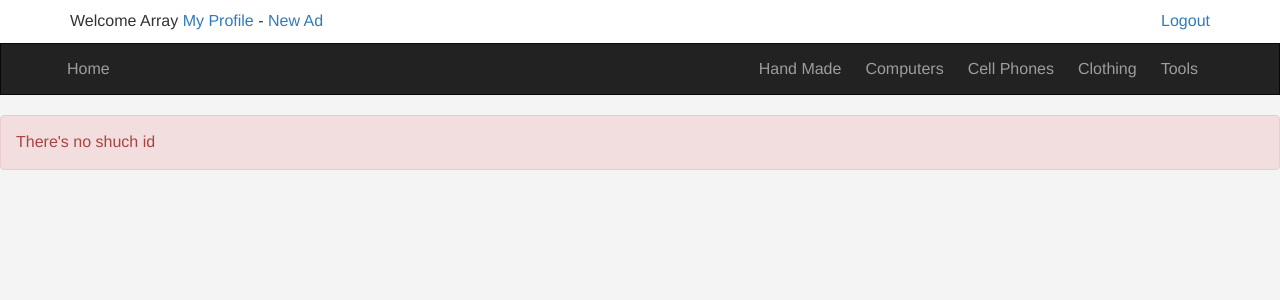
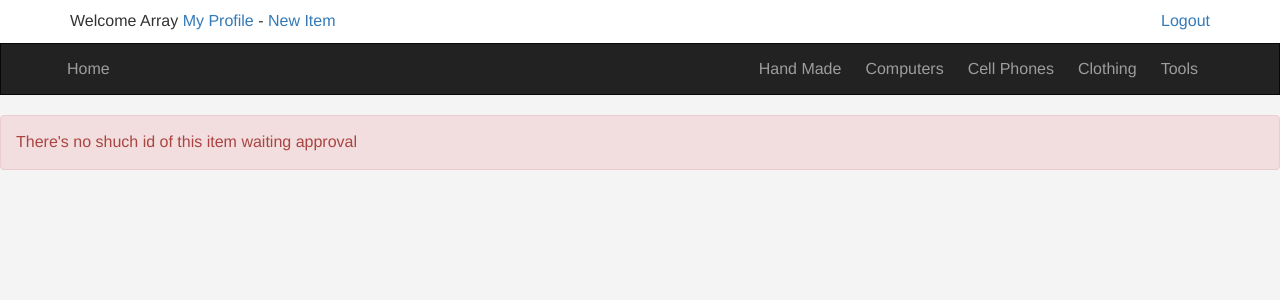
Before and after one commit to samopro/ecommerce_elzero, a PHP site: page /items.php in a window 1280 px wide. Shown: the top 300 px of the page. Run offline with PHP 8.4, Linux system fonts and the light colour scheme; a user stored in the database is signed in; data comes from the database, SQL or seed files in the repository.

Commit message:
Lesson 109 -> 110

```diff
--- a/includes/functions/functions.php
+++ b/includes/functions/functions.php
@@ -17,15 +17,17 @@
 
 
 	/*
-	** Get Items Function v1.0
+	** Get Items Function v2.0
 	** Fucntion to get Items from database
 	*/
 
-	function getItems($where, $value) {
+	function getItems($where, $value, $approve=NULL) {
 
 		global $db;
 
-		$getItems = $db->prepare("SELECT * FROM items WHERE $where = ? ORDER BY Item_ID DESC");
+        $sql = ($approve == NULL) ? 'AND Approve = 1' : NULL;
+
+		$getItems = $db->prepare("SELECT * FROM items WHERE $where = ? $sql ORDER BY Item_ID DESC");
 
 	    $getItems->execute(array($value));
 
--- a/includes/templates/header.php
+++ b/includes/templates/header.php
@@ -17,7 +17,7 @@
  				if (isset($_SESSION['user'])) {
  					echo 'Welcome ' . $sessionUser . ' ';
 					echo '<a href="profile.php">My Profile</a>';
-					echo ' - <a href="newad.php">New Ad</a>';
+					echo ' - <a href="newad.php">New Item</a>';
  					if (checkUserStatus($sessionUser) == 0) {
  						// Not Activated
  					}
--- a/index.php
+++ b/index.php
@@ -14,6 +14,6 @@
 
 	include $tpl . 'footer.php';
 
-	// Les 102 1:42 min
+	// Les 109
 
 ?>
--- a/items.php
+++ b/items.php
@@ -18,7 +18,9 @@
                           INNER JOIN categories ON items.Cat_ID = categories.ID
                           INNER JOIN users ON items.Member_ID = users.UserID
                           WHERE
-                            Item_ID = ?');
+                            Item_ID = ?
+                          AND
+                            Approve = 1');
     $stmt->execute(array($itemid));
 
     if ($stmt->rowCount() > 0) {
@@ -133,7 +135,7 @@
 <?php
 
     } else {
-        echo '<div class="alert alert-danger">There\'s no shuch id</div>';
+        echo '<div class="alert alert-danger">There\'s no shuch id of this item waiting approval</div>';
     }
 
 	include $tpl . 'footer.php';
--- a/layout/css/front.css
+++ b/layout/css/front.css
@@ -169,6 +169,20 @@ table > caption + thead > tr:first-child > td,
 	 color: #fff;
 }
 
+.item-box .approve-status {
+    padding: 3px 5px;
+    position: absolute;
+    left: 0;
+    top: 40px;
+    background-color: #b85a5a;
+    color: #fff;
+}
+
+.item-box .caption p {
+    height: 44px;
+    max-height: 44px;
+}
+
 /* End Categories Page */
 
 /* Start Profile Page */
```
Also changed, not shown: profile.php (+6 -3 lines).
